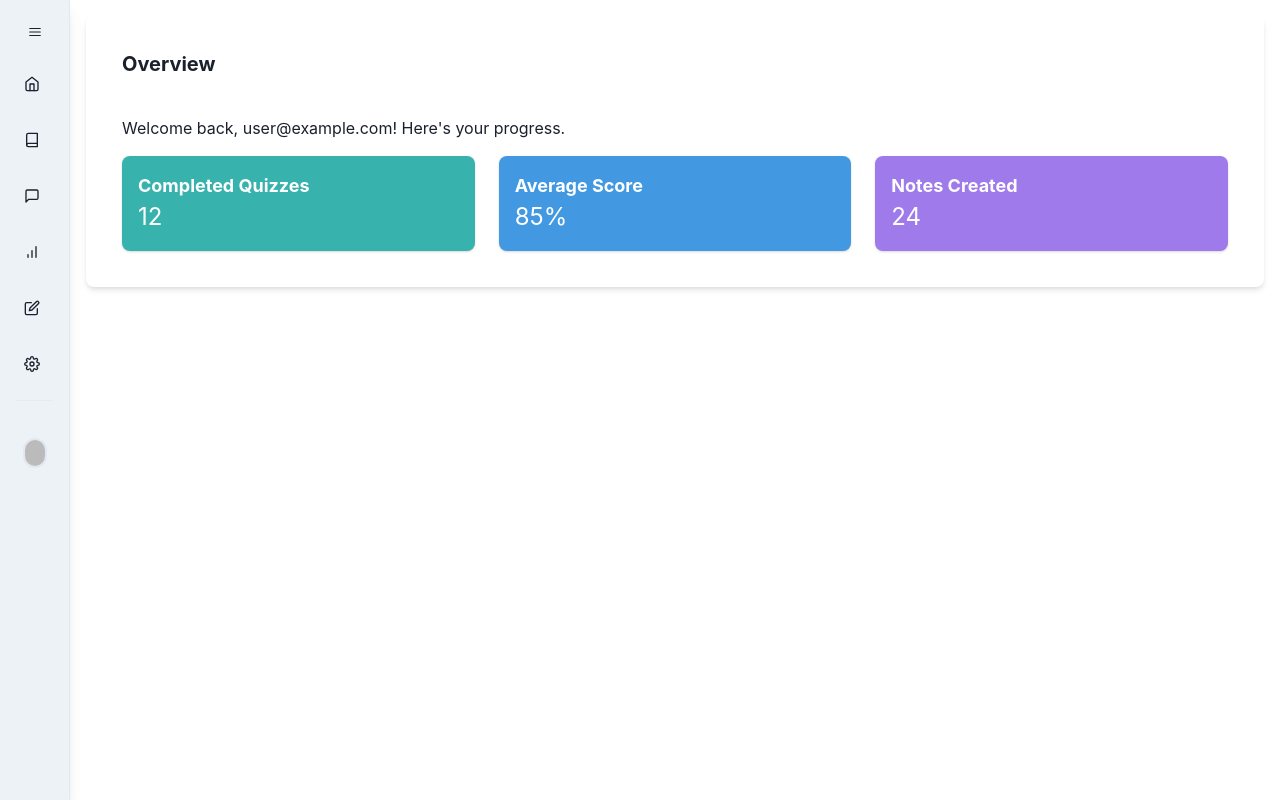
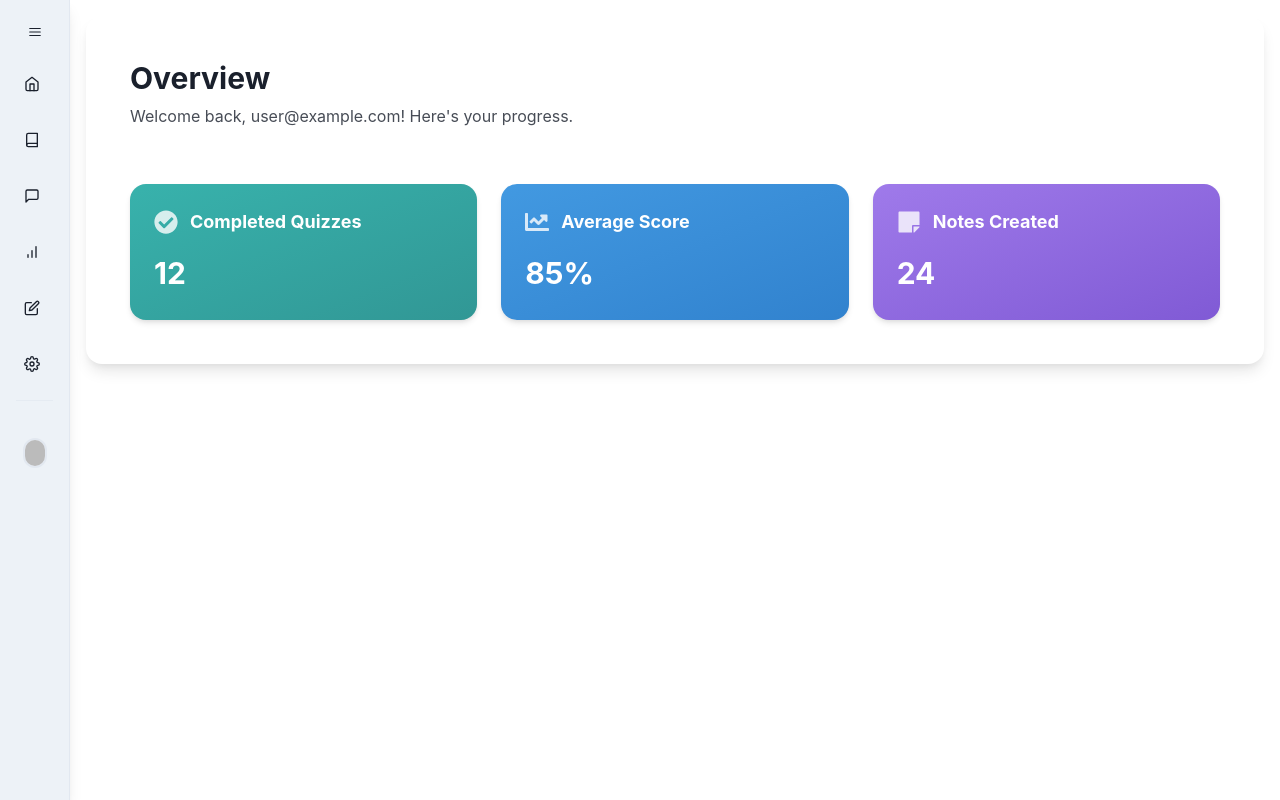
Before and after one commit to AsimAliMurtaza/cognivia-deprecated, a Next.js app: page /dashboard in a window 1280 px wide. Built offline with nearby package versions, Linux system fonts and the light colour scheme; no server answers; sample sign-in values are in the browser's storage.

Commit message:
fixed known issues with ai assistant and overview page

```diff
--- a/src/app/dashboard/layout.tsx
+++ b/src/app/dashboard/layout.tsx
@@ -13,6 +13,8 @@ import {
   Button,
   useBreakpointValue,
   useDisclosure,
+  Spinner,
+  Center,
 } from "@chakra-ui/react";
 import {
   FiHome,
@@ -27,6 +29,7 @@ import {
 import ProfileDialog from "@/components/ProfileDialog";
 import { useRouter } from "next/navigation";
 import { motion, AnimatePresence } from "framer-motion";
+import { useSession } from "next-auth/react";
 
 // Framer Motion Components
 const MotionBox = motion(Box);
@@ -40,13 +43,13 @@ export default function DashboardLayout({
   const router = useRouter();
   const { isOpen, onOpen, onClose } = useDisclosure();
 
-
   // Light & Dark Mode Colors
   const sidebarBg = useColorModeValue("gray.100", "gray.900");
   const textColor = useColorModeValue("gray.800", "gray.100");
 
   // Responsive Behavior
   const isMobile = useBreakpointValue({ base: true, md: false });
+  const { data: session, status } = useSession();
 
   const modules = [
     { name: "Overview", icon: FiHome, path: "/dashboard" },
@@ -65,8 +68,19 @@ export default function DashboardLayout({
     { name: "Settings", icon: FiSettings, path: "/dashboard/settings" },
   ];
 
+  if (status === "loading")
+    return (
+      <Center h="100vh">
+        <Spinner size="xl" color="teal.500" thickness="4px" />
+      </Center>
+    );
+  if (!session) {
+    router.push("/login");
+    return null;
+  }
+
   const toggleSidebar = () => {
-    console.log(isOpen)
+    console.log(isOpen);
     setSidebarOpen(!isSidebarOpen);
     if (isMobile) {
       if (!isSidebarOpen) onOpen();
@@ -162,7 +176,7 @@ export default function DashboardLayout({
       )}
 
       {/* Main Content */}
-      <Box flex={1} p={4} >
+      <Box flex={1} p={4}>
         {!isSidebarOpen && isMobile && (
           <IconButton
             icon={<FiMenu />}
--- a/src/app/dashboard/page.tsx
+++ b/src/app/dashboard/page.tsx
@@ -1,4 +1,3 @@
-// app/dashboard/page.tsx
 "use client";
 
 import { useSession } from "next-auth/react";
@@ -12,7 +11,10 @@ import {
   CardHeader,
   CardBody,
   useColorModeValue,
+  Flex,
+  useBreakpointValue,
 } from "@chakra-ui/react";
+import { FaCheckCircle, FaChartLine, FaStickyNote } from "react-icons/fa";
 
 export default function DashboardPage() {
   const { data: session, status } = useSession();
@@ -22,7 +24,9 @@ export default function DashboardPage() {
   const cardBg = useColorModeValue("white", "gray.700");
   const textColor = useColorModeValue("gray.800", "gray.100");
 
-  if (status === "loading") return <p>Loading...</p>;
+  // Responsive layout
+  const isMobile = useBreakpointValue({ base: true, md: false });
+
   if (!session) {
     router.push("/login");
     return null;
@@ -30,34 +34,102 @@ export default function DashboardPage() {
 
   return (
     <Box>
-      <Card bg={cardBg} borderRadius="lg" boxShadow="md" p={4}>
+      <Card
+        bg={cardBg}
+        borderRadius="2xl" // Rounded corners
+        boxShadow="lg" // Subtle shadow
+        p={6}
+      >
         <CardHeader>
-          <Heading color={textColor} size="md">
+          <Heading color={textColor} size="lg" mb={2}>
             Overview
           </Heading>
+          <Text color={textColor} fontSize="md" opacity={0.8}>
+            Welcome back, {session.user?.email}! Here&#39;s your progress.
+          </Text>
         </CardHeader>
         <CardBody>
-          <Text color={textColor}>
-            Welcome back, {session.user?.email}! Here&#39;s your progress.
-          </Text>
-          <Grid templateColumns="repeat(3, 1fr)" gap={6} mt={4}>
-            <Card bg="teal.400" color="white" borderRadius="lg" p={4}>
+          <Grid
+            templateColumns={isMobile ? "1fr" : "repeat(3, 1fr)"} // Stack on mobile, grid on desktop
+            gap={6}
+            mt={4}
+          >
+            {/* Completed Quizzes Card */}
+            <Card
+              bgGradient="linear(to-br, teal.400, teal.500)" // Gradient background
+              color="white"
+              borderRadius="2xl" // Rounded corners
+              p={6}
+              boxShadow="md" // Subtle shadow
+              _hover={{ transform: "scale(1.02)", transition: "all 0.2s" }} // Hover effect
+            >
+              <Flex align="center" mb={4}>
+                <Box
+                  as={FaCheckCircle}
+                  size="24px"
+                  color="white"
+                  mr={3}
+                  opacity={0.8}
+                />
                 <Text fontSize="lg" fontWeight="bold">
                   Completed Quizzes
                 </Text>
-              <Text fontSize="2xl">12</Text>
+              </Flex>
+              <Text fontSize="3xl" fontWeight="bold">
+                12
+              </Text>
             </Card>
-            <Card bg="blue.400" color="white" borderRadius="lg" p={4}>
+
+            {/* Average Score Card */}
+            <Card
+              bgGradient="linear(to-br, blue.400, blue.500)" // Gradient background
+              color="white"
+              borderRadius="2xl" // Rounded corners
+              p={6}
+              boxShadow="md" // Subtle shadow
+              _hover={{ transform: "scale(1.02)", transition: "all 0.2s" }} // Hover effect
+            >
+              <Flex align="center" mb={4}>
+                <Box
+                  as={FaChartLine}
+                  size="24px"
+                  color="white"
+                  mr={3}
+                  opacity={0.8}
+                />
                 <Text fontSize="lg" fontWeight="bold">
                   Average Score
                 </Text>
-              <Text fontSize="2xl">85%</Text>
+              </Flex>
+              <Text fontSize="3xl" fontWeight="bold">
+                85%
+              </Text>
             </Card>
-            <Card bg="purple.400" color="white" borderRadius="lg" p={4}>
+
+            {/* Notes Created Card */}
+            <Card
+              bgGradient="linear(to-br, purple.400, purple.500)" // Gradient background
+              color="white"
+              borderRadius="2xl" // Rounded corners
+              p={6}
+              boxShadow="md" // Subtle shadow
+              _hover={{ transform: "scale(1.02)", transition: "all 0.2s" }} // Hover effect
+            >
+              <Flex align="center" mb={4}>
+                <Box
+                  as={FaStickyNote}
+                  size="24px"
+                  color="white"
+                  mr={3}
+                  opacity={0.8}
+                />
                 <Text fontSize="lg" fontWeight="bold">
                   Notes Created
                 </Text>
-              <Text fontSize="2xl">24</Text>
+              </Flex>
+              <Text fontSize="3xl" fontWeight="bold">
+                24
+              </Text>
             </Card>
           </Grid>
         </CardBody>
--- a/src/app/generate/document/page.tsx
+++ b/src/app/generate/document/page.tsx
@@ -51,7 +51,7 @@ export default function DocumentQuizGeneration() {
         <MotionBox initial={{ opacity: 0 }} animate={{ opacity: 1 }} transition={{ duration: 0.5 }}>
           <VStack spacing={6} align="stretch">
             {/* Back Button */}
-            <Link href="/dashboard" passHref>
+            <Link href="/dashboard/quizzes" passHref>
               <HStack spacing={2} color="teal.500" _hover={{ color: "teal.700" }} cursor="pointer">
                 <Icon as={ArrowLeft} boxSize={4} />
                 <Text fontWeight="medium">Back</Text>
--- a/src/app/generate/text/page.tsx
+++ b/src/app/generate/text/page.tsx
@@ -41,7 +41,6 @@ export default function TextQuizGeneration() {
   };
   const handleCardPress = () => {
     console.log(isCardPressed);
-    e.stopPropagation();
     setIsCardPressed(true)
   }
 
```
Also changed, not shown: src/components/AIAssistant.tsx (+146 -16 lines), src/components/NoteGenerator.tsx (+11 -4 lines). Lines whose indentation alone changed are shown as unchanged.
